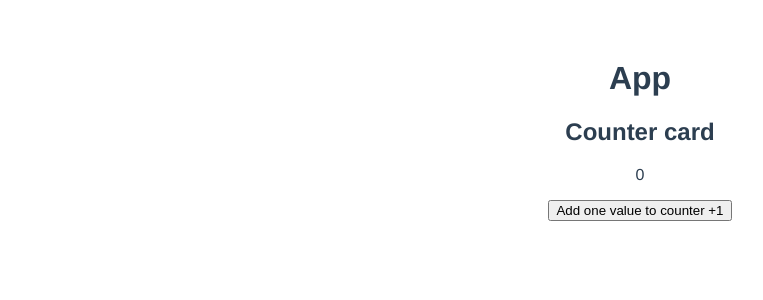
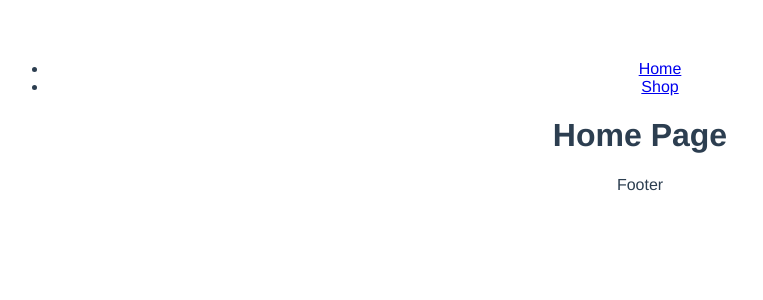
Before and after one commit to KacperNlp/Vue-SHOP, a Vue app: page / in a window 1280 px wide. Shown: the top 300 px of the page, without its empty margins (0-763 px from the left). Built offline with nearby package versions, Linux system fonts and the light colour scheme.

Commit message:
Created basic project structure

```diff
--- a/package.json
+++ b/package.json
@@ -10,6 +10,7 @@
   "dependencies": {
     "core-js": "^3.8.3",
     "vue": "^3.2.13",
+    "vue-router": "^4.1.6",
     "vuex": "^4.0.2"
   },
   "devDependencies": {
--- a/src/App.vue
+++ b/src/App.vue
@@ -1,38 +1,16 @@
 <template>
-  <h1>App</h1>
-  <base-card>
-    <template #headline>
-      <h2>Counter card</h2>
-    </template>
-    <template #body>
-      <p>{{ counter }}</p>
-      <base-button @click="onButtonClick"
-        >Add one value to counter +1</base-button
-      >
-    </template>
-  </base-card>
+  <the-header></the-header>
+  <router-view></router-view>
+  <the-footer></the-footer>
 </template>
 
 <script>
-import BaseButton from "./components/BaseButton/BaseButton.vue";
-import BaseCard from "./components/BaseCard/BaseCard.vue";
-import store from "./store/store";
+import TheHeader from "./layout/TheHeader/TheHeader.vue";
+import TheFooter from "./layout/TheFooter/TheFooter.vue";
 
 export default {
   name: "App",
-  components: { BaseCard, BaseButton },
-
-  computed: {
-    counter() {
-      return store.state.conuter;
-    },
-  },
-
-  methods: {
-    onButtonClick() {
-      store.dispatch("increment");
-    },
-  },
+  components: { TheHeader, TheFooter },
 };
 </script>
 
--- /dev/null
+++ b/src/layout/TheFooter/TheFooter.vue
@@ -0,0 +1,9 @@
+<template>
+  <footer><p>Footer</p></footer>
+</template>
+<script>
+export default {
+  name: "TheFooter",
+};
+</script>
+<style></style>
--- /dev/null
+++ b/src/layout/TheHeader/TheHeader.vue
@@ -0,0 +1,16 @@
+<template>
+  <header>
+    <nav>
+      <ul>
+        <li><router-link to="/">Home</router-link></li>
+        <li><router-link to="/shop">Shop</router-link></li>
+      </ul>
+    </nav>
+  </header>
+</template>
+<script>
+export default {
+  name: "TheHeader",
+};
+</script>
+<style></style>
--- a/src/main.js
+++ b/src/main.js
@@ -3,8 +3,10 @@ import { createApp } from "vue";
 import App from "./App.vue";
 
 import store from "./store/store";
+import router from "./router";
 
 const app = createApp(App);
 
+app.use(router);
 app.use(store);
 app.mount("#app");
--- /dev/null
+++ b/src/pages/HomePage/HomePage.vue
@@ -0,0 +1,9 @@
+<template>
+  <div><h1>Home Page</h1></div>
+</template>
+<script>
+export default {
+  name: "HomePage",
+};
+</script>
+<style></style>
--- /dev/null
+++ b/src/pages/ShopPage/ShopPage.vue
@@ -0,0 +1,9 @@
+<template>
+  <div><h1>Shop Page</h1></div>
+</template>
+<script>
+export default {
+  name: "ShopPage",
+};
+</script>
+<style></style>
--- /dev/null
+++ b/src/router.js
@@ -0,0 +1,20 @@
+import { createRouter, createWebHashHistory } from "vue-router";
+
+import HomePage from "./pages/HomePage/HomePage.vue";
+import ShopPage from "./pages/ShopPage/ShopPage.vue";
+
+const router = createRouter({
+  history: createWebHashHistory(),
+  routes: [
+    {
+      path: "/",
+      component: HomePage,
+    },
+    {
+      path: "/shop",
+      component: ShopPage,
+    },
+  ],
+});
+
+export default router;
```
Also changed, not shown: src/assets/logo.png (deleted), 1 other file (tests, documents, lock files or other folders).
